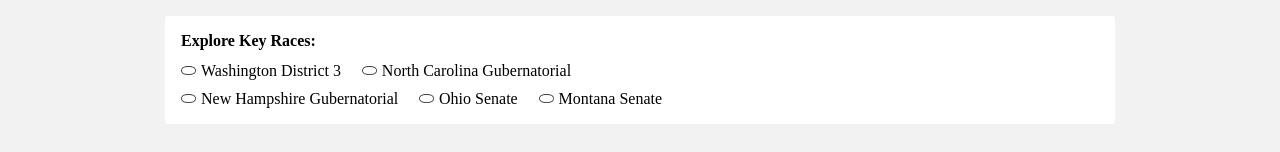
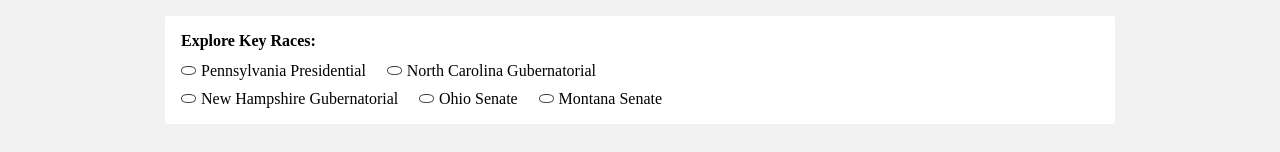
Before and after one commit to BPR-Data-Team/ElectionModel2024-site, a Next.js app: page / in a window 1280 px wide. Shown: the part 1329-1481 px from the top of the page. Built offline with nearby package versions, Linux system fonts and the light colour scheme; no server answers; a web font is replaced by a local one.

Commit message:
Key Race replacement

```diff
--- a/src/components/modules/KeyRacesModule.tsx
+++ b/src/components/modules/KeyRacesModule.tsx
@@ -9,7 +9,7 @@ import {
 import { useEffect, useState } from "react";
 
 export const races = [
-  'Washington District 3',
+  'Pennsylvania Presidential',
   'North Carolina Gubernatorial',
   'New Hampshire Gubernatorial',
   'Ohio Senate',
@@ -27,9 +27,9 @@ export default function KeyRacesModule(props: KeyRacesModuleProps): JSX.Element
 
   function handleClick(race: string){
     if (race === races[0]){
-      props.setRaceType(RaceType.House);
-      props.setState(State.Washington);
-      props.setDistrict(3);
+      props.setRaceType(RaceType.Presidential);
+      props.setState(State.Pennsylvania);
+      props.setDistrict(0);
     }
     if (race === races[1]) {
       props.setRaceType(RaceType.Gubernatorial);
```
